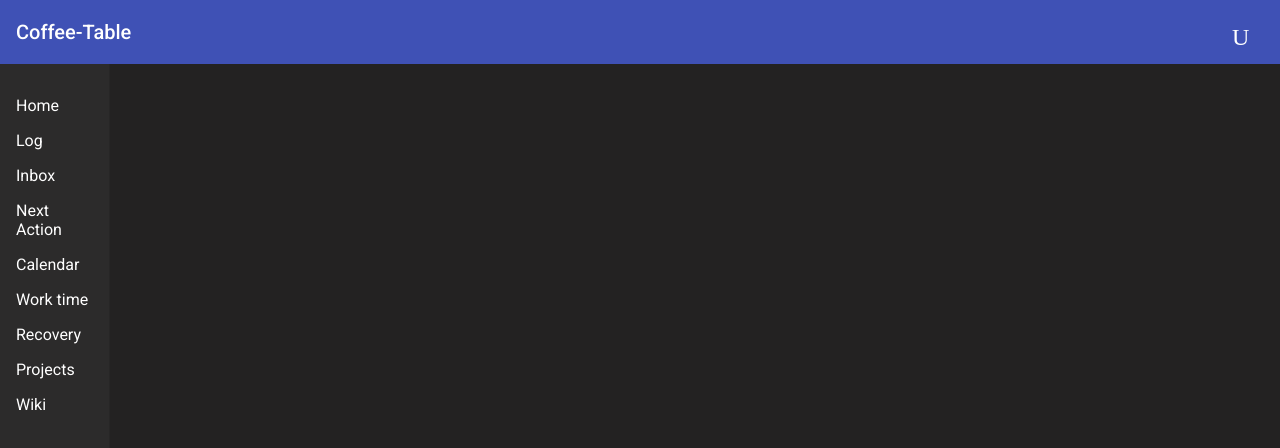
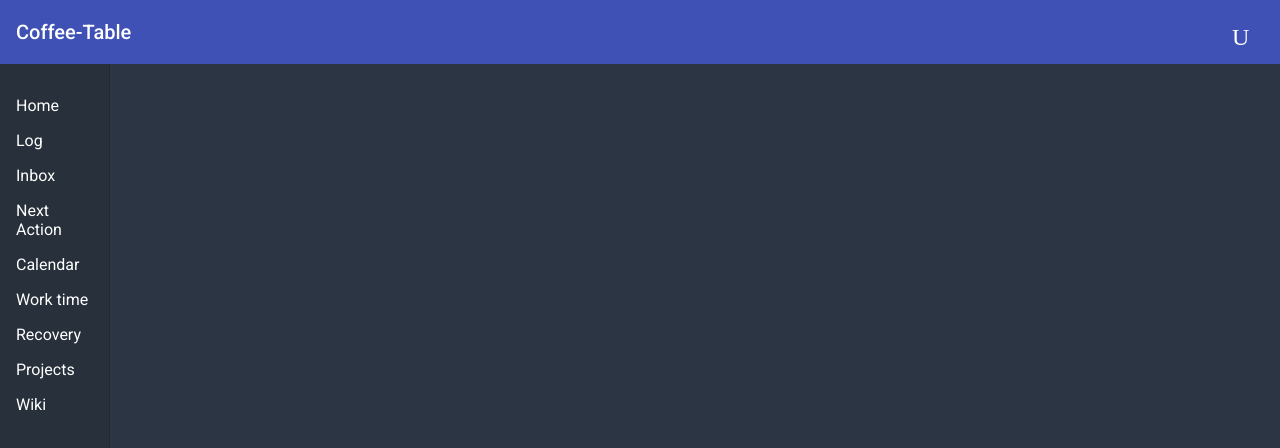
Before and after one commit to Boilerr/Coffee-Table, an Angular app: page / in a window 1280 px wide. Shown: the top 448 px of the page. Built offline with nearby package versions, Linux system fonts and the light colour scheme.

Commit message:
New favicon and new Dark Theme

```diff
--- a/src/app/app.component.css
+++ b/src/app/app.component.css
@@ -12,7 +12,7 @@ span{
 
 mat-sidenav-container {
   height: 100%;
-  background-color: #232222;
+  background-color: #2b3543;
 }
 
 mat-sidenav, mat-sidenav-content {
@@ -21,7 +21,7 @@ mat-sidenav, mat-sidenav-content {
 }
 
 mat-sidenav {
-  background-color: #2c2b2b;
+  background-color: #27303b;
   width: 110px;
   color: white;
 }
```
Also changed, not shown: 1 other file (tests, documents, lock files or other folders).
